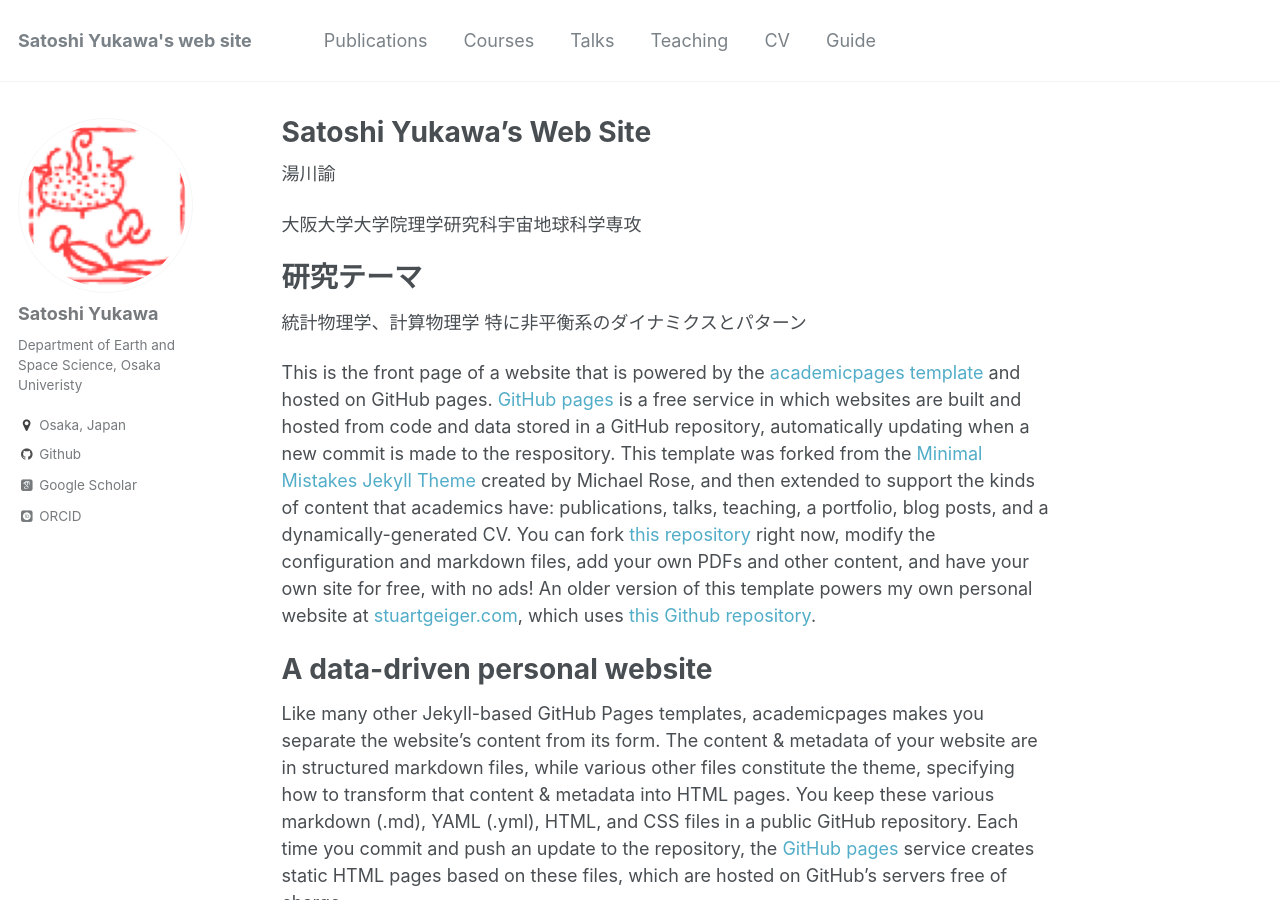
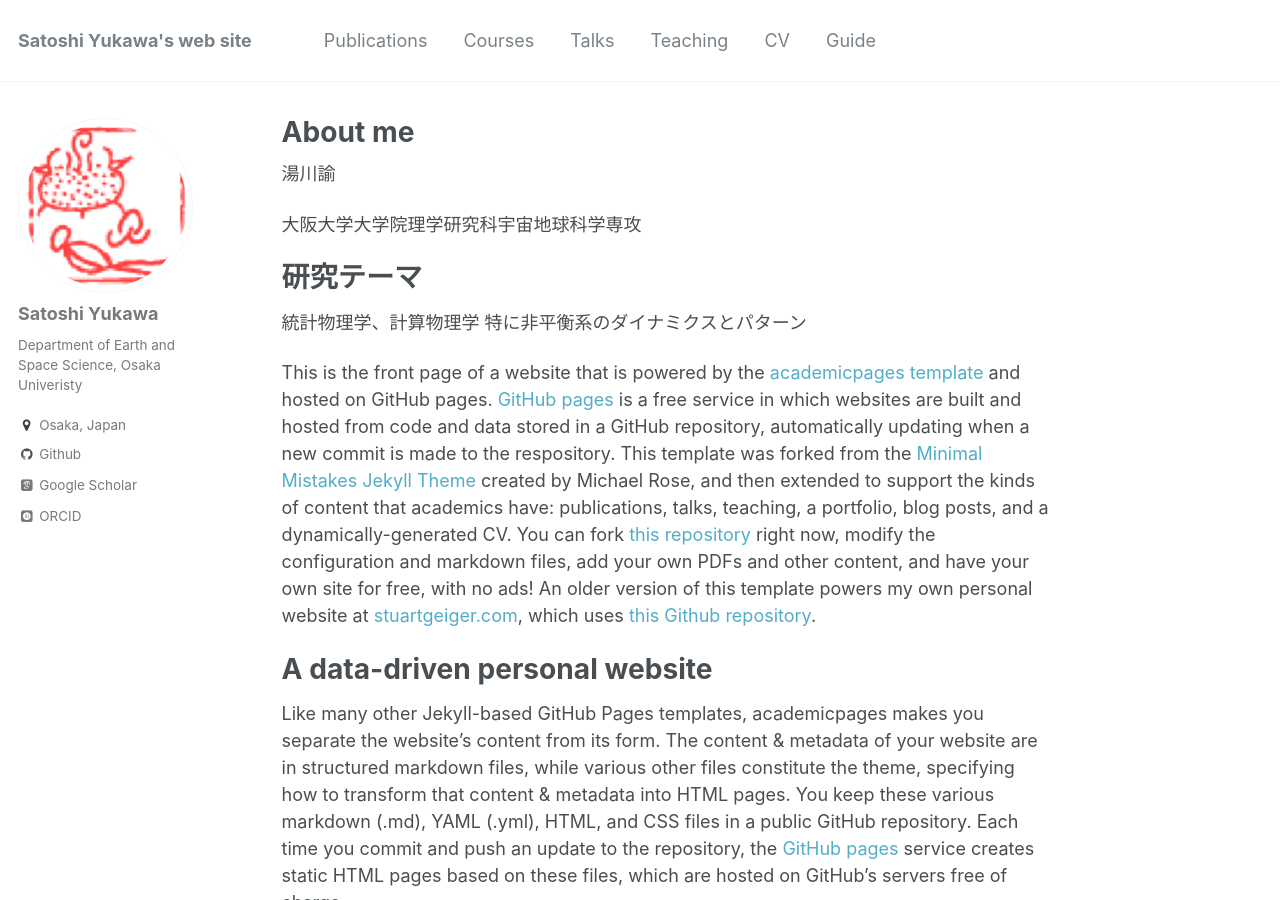
Before and after one commit to stsykw/stsykw.github.io, a Jekyll site: the page built from _pages/about.md, in a window 1280 px wide and 900 px high. Built offline with Jekyll 4.4.1, drawn with Linux system fonts in a browser that asks for light colours; some web fonts are replaced.

Commit message:
update contents

```diff
--- a/_pages/about.md
+++ b/_pages/about.md
@@ -1,6 +1,6 @@
 ---
 permalink: /
-title: "Satoshi Yukawa's Web Site"
+title: "About me"
 excerpt: "About me"
 author_profile: true
 redirect_from:
```
